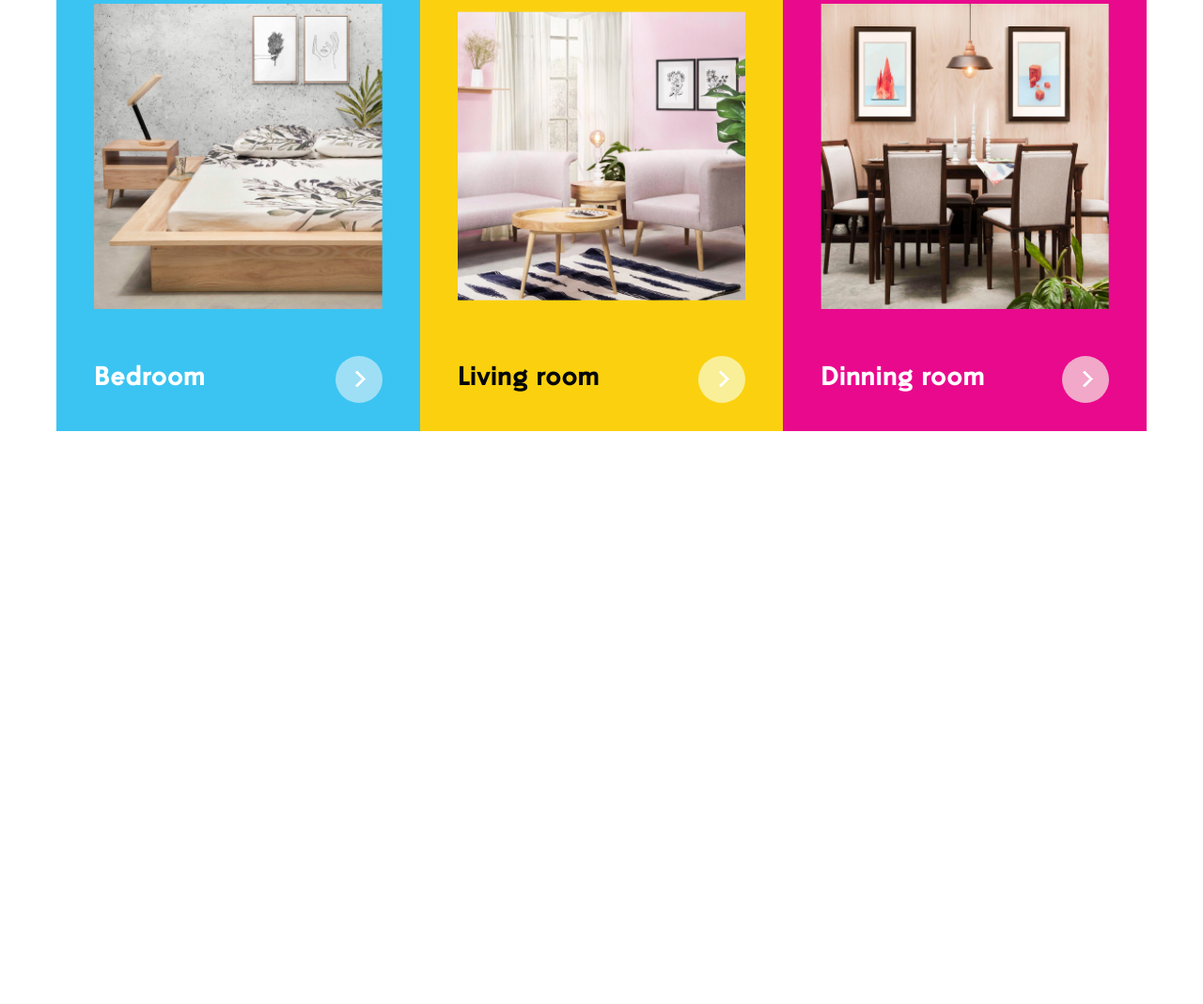
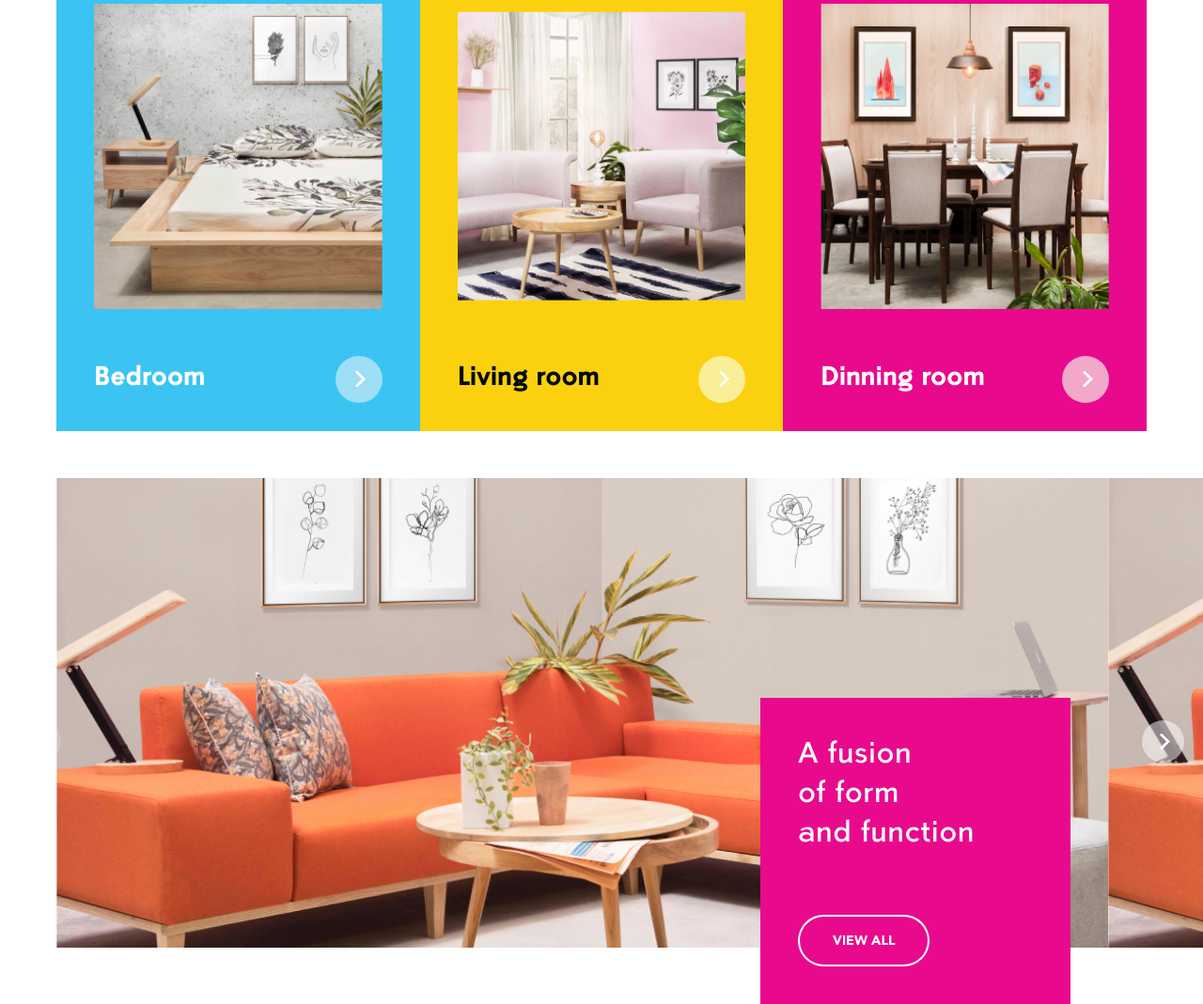
Before and after one commit to Halo-Lab/boilerplate-sass-webpack, a website built with webpack: page src/index.html in a window 1280 px wide. Shown: the part 1457-2526 px from the top of the page at 94% size. Before the commit the page ends 1916 px from the top, so only its background shows below. Built offline with nearby package versions, Linux system fonts and the light colour scheme.

Commit message:
Start posters section

```diff
--- a/src/index.html
+++ b/src/index.html
@@ -277,6 +277,64 @@
           </div>
         </div>
       </section>
+      <section class="section-posters">
+        <div class="container">
+          <div class="posters-slider-wrapper">
+            <div class="posters-slider swiper-container">
+              <div class="swiper-wrapper">
+                <div class="swiper-slide poster">
+                  <div class="poster__image">
+                    <img src="/public/images/posters/poster1.jpg" alt="poster image" />
+                  </div>
+                  <div class="poster__body">
+                    <div class="poster__title" data-translate="banners.0"></div>
+                    <div class="poster__link-wrap">
+                      <a
+                        href="/"
+                        class="button button--xs button_transparent"
+                        data-translate="bannerLink"
+                      ></a>
+                    </div>
+                  </div>
+                </div>
+                <div class="swiper-slide poster">
+                  <div class="poster__image">
+                    <img src="/public/images/posters/poster1.jpg" alt="poster image" />
+                  </div>
+                  <div class="poster__body">
+                    <div class="poster__title" data-translate="banners.0"></div>
+                    <div class="poster__link-wrap">
+                      <a
+                        href="/"
+                        class="button button--xs button_transparent"
+                        data-translate="bannerLink"
+                      ></a>
+                    </div>
+                  </div>
+                </div>
+                <div class="swiper-slide poster">
+                  <div class="poster__image">
+                    <img src="/public/images/posters/poster1.jpg" alt="poster image" />
+                  </div>
+                  <div class="poster__body">
+                    <div class="poster__title" data-translate="banners.0"></div>
+                    <div class="poster__link-wrap">
+                      <a
+                        href="/"
+                        class="button button--xs button_transparent"
+                        data-translate="bannerLink"
+                      ></a>
+                    </div>
+                  </div>
+                </div>
+              </div>
+              <div class="posters-slider-pagination swiper-pagination"></div>
+              <div class="arrival-slider-button swiper-button-prev"></div>
+              <div class="arrival-slider-button swiper-button-next"></div>
+            </div>
+          </div>
+        </div>
+      </section>
     </div>
   </body>
 </html>
--- a/src/locales/en/translation.json
+++ b/src/locales/en/translation.json
@@ -36,5 +36,11 @@
     "livingRoom": "Living room",
     "dinningRoom": "Dinning room"
   },
-  "shopByRoomTitle": "Shop by room"
+  "shopByRoomTitle": "Shop by room",
+  "banners": [
+    "A fusion <br />of form <br />and function",
+    "A fusion of form and function",
+    "A fusion of form and function"
+  ],
+  "bannerLink": "View all"
 }
--- a/src/scripts/components/slider.js
+++ b/src/scripts/components/slider.js
@@ -61,7 +61,6 @@ const initShopByRoomSlider = () => {
         allowTouchMove: false
       }
     },
-
     navigation: {
       nextEl: '.arrival-slider .swiper-button-next',
       prevEl: '.arrival-slider .swiper-button-prev'
@@ -69,4 +68,19 @@ const initShopByRoomSlider = () => {
   });
 };
 
-export { initHeroSlider, initNewArrivalSlider, initShopByRoomSlider };
+const initPostersSlider = () => {
+  return new Swiper('.posters-slider', {
+    loop: false,
+    slidesPerView: 1.09,
+    spaceBetween: 0,
+    pagination: {
+      el: '.posters-slider-pagination'
+    },
+    navigation: {
+      nextEl: '.posters-slider .swiper-button-next',
+      prevEl: '.posters-slider .swiper-button-prev'
+    }
+  });
+};
+
+export { initHeroSlider, initNewArrivalSlider, initShopByRoomSlider, initPostersSlider };
--- a/src/scripts/index.js
+++ b/src/scripts/index.js
@@ -1,7 +1,12 @@
 import '../styles/index.scss';
 import i18next from 'i18next';
 import enContent from '../locales/en/translation.json';
-import { initHeroSlider, initNewArrivalSlider, initShopByRoomSlider } from './components/slider';
+import {
+  initHeroSlider,
+  initNewArrivalSlider,
+  initShopByRoomSlider,
+  initPostersSlider
+} from './components/slider';
 
 function updateContent() {
   let element;
@@ -27,3 +32,4 @@ i18next
 initHeroSlider();
 initNewArrivalSlider();
 initShopByRoomSlider();
+initPostersSlider();
--- a/src/styles/components/_buttons.scss
+++ b/src/styles/components/_buttons.scss
@@ -56,6 +56,10 @@
   }
 }
 
+.button_transparent {
+  box-shadow: inset 0 0 0 2px currentColor;
+}
+
 .button--sm {
   width: 170px;
   height: 60px;
@@ -75,3 +79,13 @@
     height: 45px;
   }
 }
+
+.button--xs {
+  width: 140px;
+  height: 55px;
+
+  @include media-breakpoint-down(sm) {
+    width: 100px;
+    height: 40px;
+  }
+}
--- /dev/null
+++ b/src/styles/components/_section-posters.scss
@@ -0,0 +1,60 @@
+.section-posters {
+  margin-top: 50px;
+
+  .posters-slider-wrapper {
+    position: relative;
+    overflow: hidden;
+    padding-bottom: 60px;
+    margin-left: -60px;
+    margin-right: -60px;
+    padding-left: 60px;
+  }
+
+  .posters-slider {
+    position: static;
+    overflow: visible;
+  }
+
+  .poster__image {
+    position: relative;
+    height: 500px;
+    overflow: hidden;
+
+    img {
+      position: absolute;
+      top: 50%;
+      left: 50%;
+      width: 100%;
+      height: auto;
+      transform: translate(-50%, -50%);
+    }
+  }
+
+  .poster {
+    position: relative;
+  }
+
+  .poster__body {
+    position: absolute;
+    right: 40px;
+    bottom: -60px;
+    padding: 40px;
+    background: $color-pink;
+    color: $color-white;
+    min-width: 330px;
+  }
+
+  .poster__title {
+    font-family: $font-title;
+    font-size: 30px;
+    line-height: 1.4em;
+    letter-spacing: 1px;
+    margin-bottom: 65px;
+  }
+
+  .posters-slider-pagination {
+    @include media-breakpoint-up(md) {
+      display: none;
+    }
+  }
+}
--- a/src/styles/index.scss
+++ b/src/styles/index.scss
@@ -9,6 +9,7 @@
 @import './components/hero';
 @import './components/section-arrival';
 @import './components/section-shop-by-room';
+@import './components/section-posters';
 
 html {
   height: 100%;
```
Also changed, not shown: public/images/posters/poster1.jpg (added).
